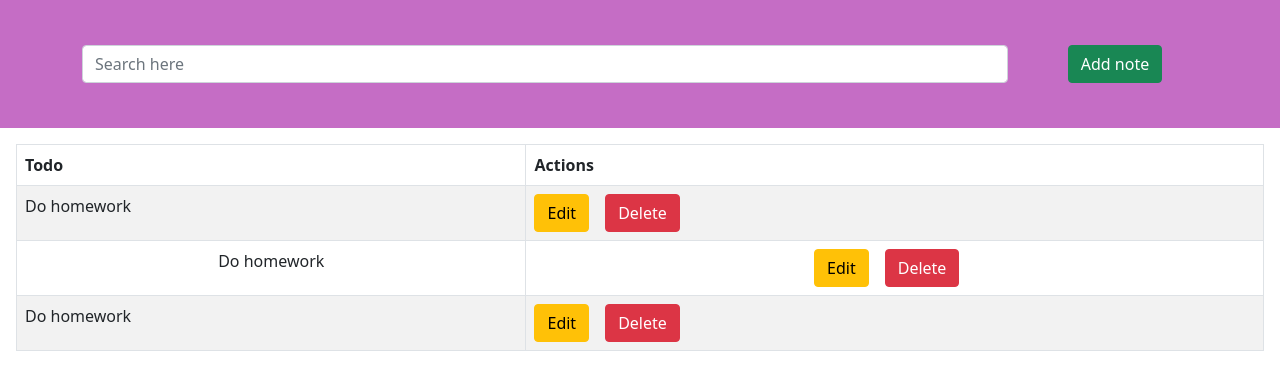
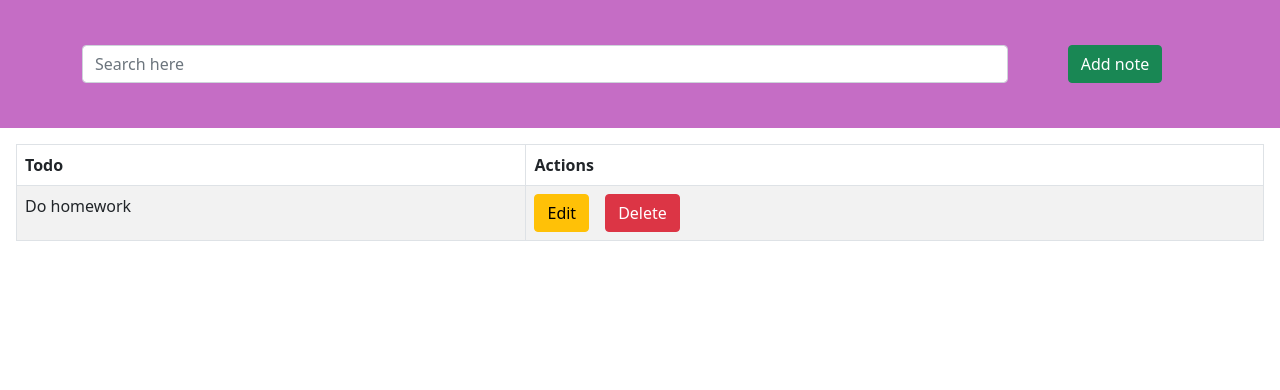
Before and after one commit to alichatraei/CRUD-contextAPI, a React (Create React App) app: page / in a window 1280 px wide. Shown: the top 390 px of the page. Built offline with nearby package versions, Linux system fonts and the light colour scheme; the HTML template or start-up script is replaced by a standard one.

Commit message:
Show todo lists in home page

```diff
--- a/src/components/TableContainer/TableContainer.tsx
+++ b/src/components/TableContainer/TableContainer.tsx
@@ -12,7 +12,9 @@ const TableContainer = () => {
             <th>Actions</th>
           </tr>
         </thead>
-        <TableItem />
+        <tbody>
+          <TableItem />
+        </tbody>
       </Table>
     </div>
   );
--- a/src/components/TableItem/TableItem.tsx
+++ b/src/components/TableItem/TableItem.tsx
@@ -1,39 +1,25 @@
-import React from "react";
+import React, { useContext } from "react";
 import { Button } from "react-bootstrap";
 import { Link } from "react-router-dom";
+import { todoContext } from "../../provider/TodoProvider";
 
 const TableItem = () => {
+  const { todoLists } = useContext(todoContext);
   return (
     <>
-      <tbody>
-        <tr>
-          <td>Do homework</td>
+      {todoLists.map((item) => {
+        return (
+          <tr key={item.id}>
+            <td>{item.todo}</td>
             <td>
-            <Link to="/edit/1" className="btn btn-warning">
+              <Link to={`/edit/${item.id}`} className="btn btn-warning">
                 Edit
               </Link>
               <Button className="btn btn-danger mx-3">Delete</Button>
             </td>
           </tr>
-        <tr className="text-center">
-          <td>Do homework</td>
-          <td>
-            <Link to="/edit/1" className="btn btn-warning">
-              Edit
-            </Link>
-            <Button className="btn btn-danger mx-3">Delete</Button>
-          </td>
-        </tr>
-        <tr>
-          <td>Do homework</td>
-          <td>
-            <Link to="/edit/1" className="btn btn-warning">
-              Edit
-            </Link>
-            <Button className="btn btn-danger mx-3">Delete</Button>
-          </td>
-        </tr>
-      </tbody>
+        );
+      })}
     </>
   );
 };
--- a/src/pages/Home/Home.tsx
+++ b/src/pages/Home/Home.tsx
@@ -2,10 +2,7 @@ import React from "react";
 import { RouteComponentProps } from "react-router-dom";
 import Header from "../../components/Header/Header";
 import TableContainer from "../../components/TableContainer/TableContainer";
-import { todoContext } from "../../provider/TodoProvider";
 const Home: React.FC<RouteComponentProps> = () => {
-  const { todoLists } = React.useContext(todoContext);
-  console.log(todoLists);
   return (
     <div>
       <Header />
```
Lines whose indentation alone changed are shown as unchanged.
